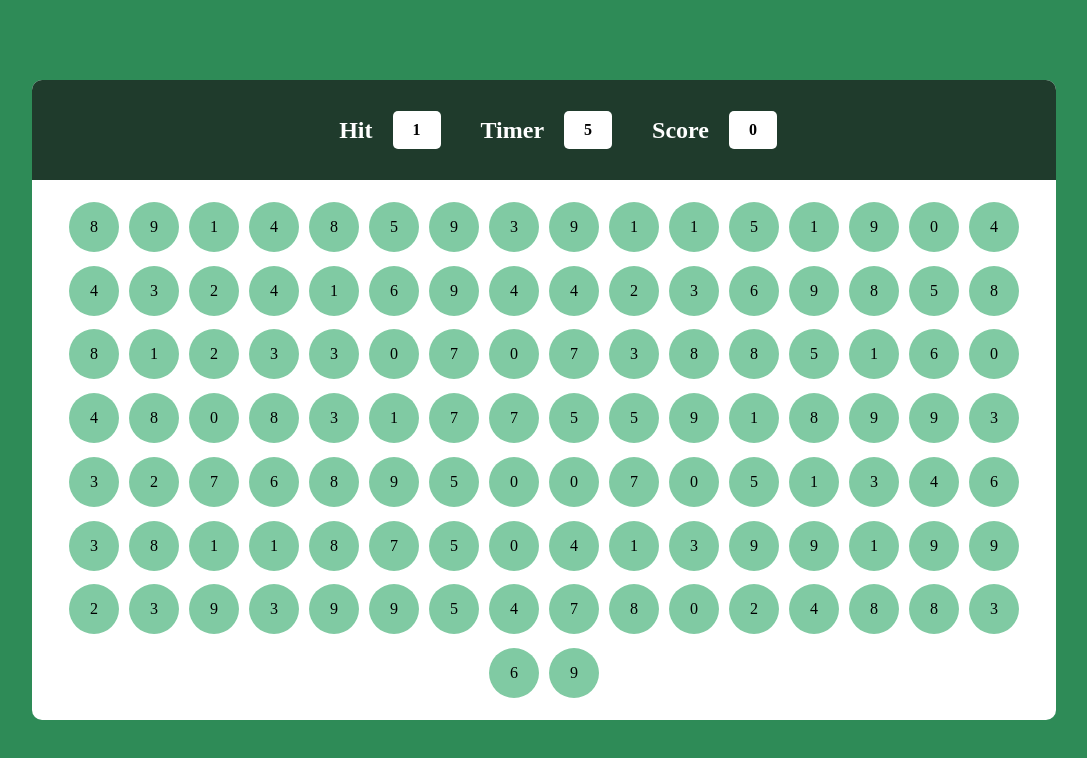
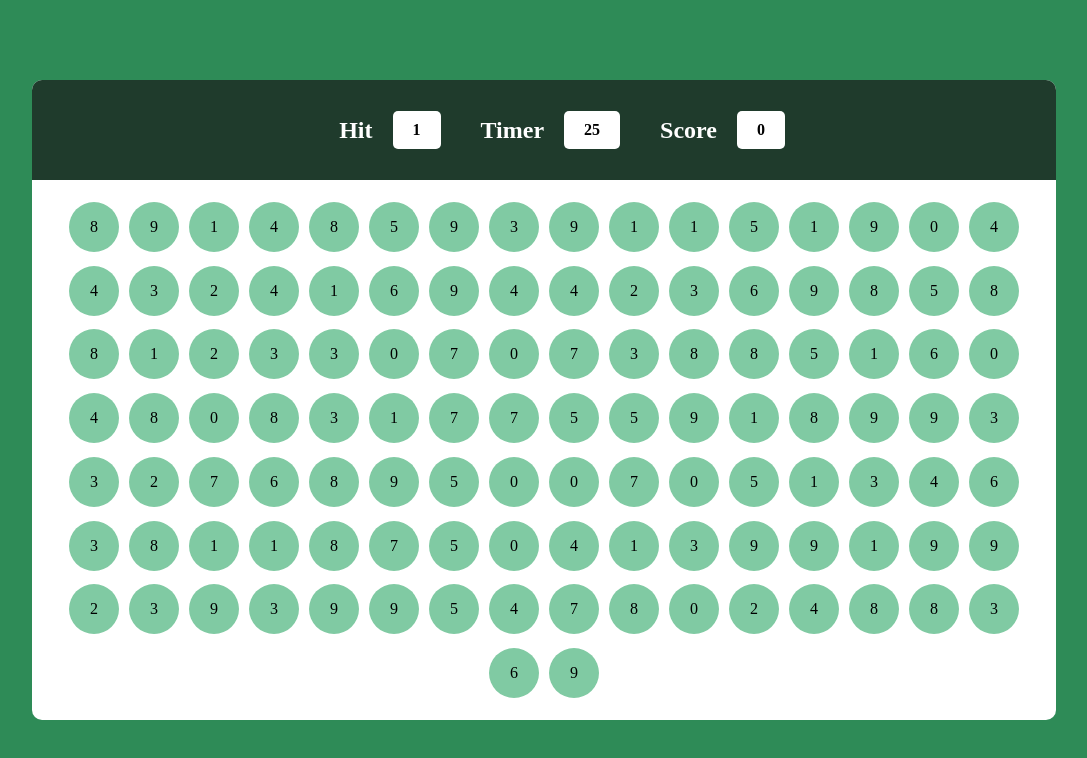
Before and after one commit to yashsaraswat2004/Catch-the-Bubble-, a plain HTML site: page index.html in a window 1280 px wide. Shown: the whole page, without its empty margins (96-1183 px from the left). Drawn offline with Linux system fonts and the light colour scheme.

Commit message:
Time Update

```diff
--- a/index.html
+++ b/index.html
@@ -16,7 +16,7 @@
           </div>
           <div class="elem">
             <h2>Timer</h2>
-            <div class="box timer">10</div>
+            <div class="box timer">30</div>
           </div>
           <div class="elem">
             <h2>Score</h2>
--- a/script.js
+++ b/script.js
@@ -1,4 +1,4 @@
-let timer = 10;
+let timer = 30;
 let score = 0;
 let hitrn = 0;
 function makeBubble() {
```
